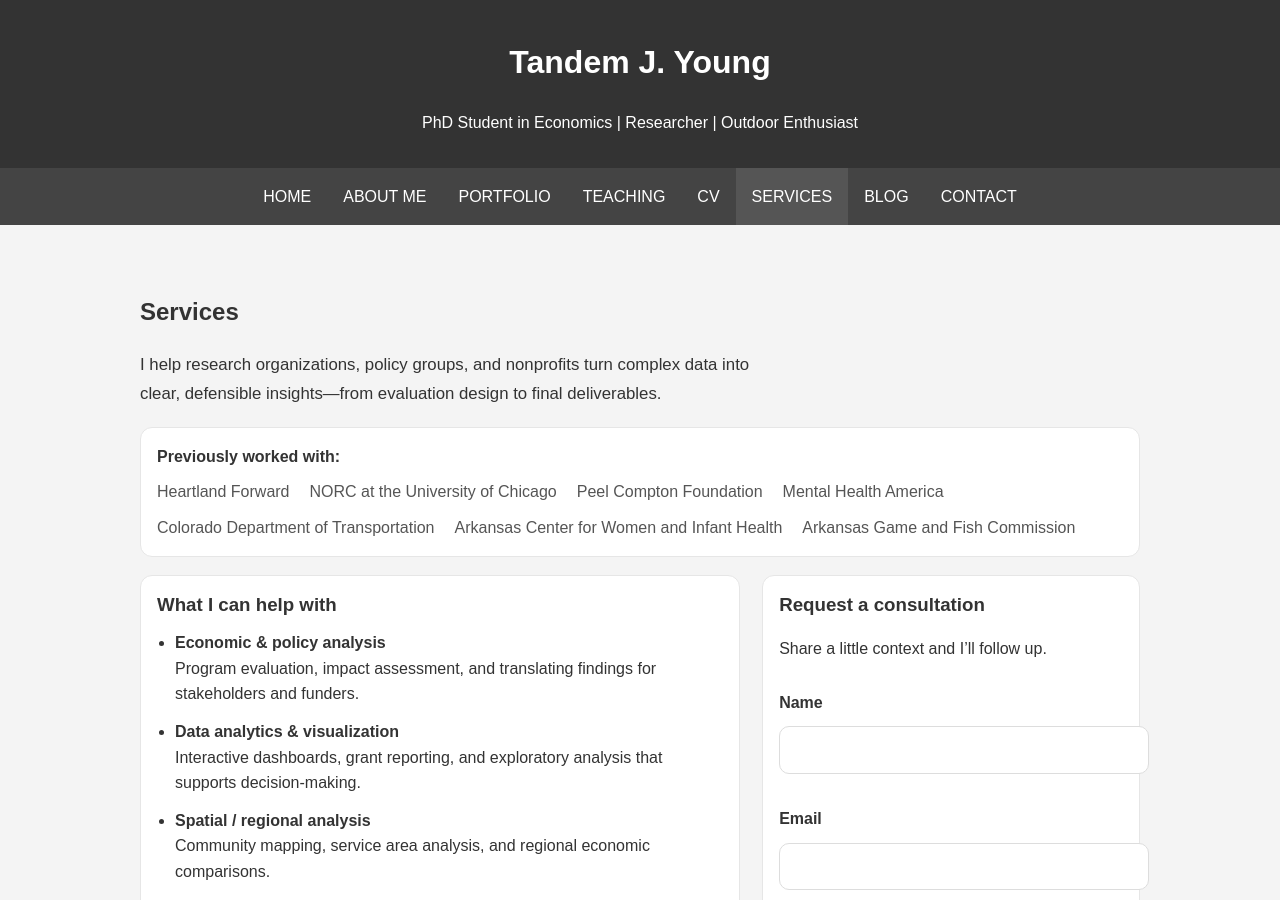
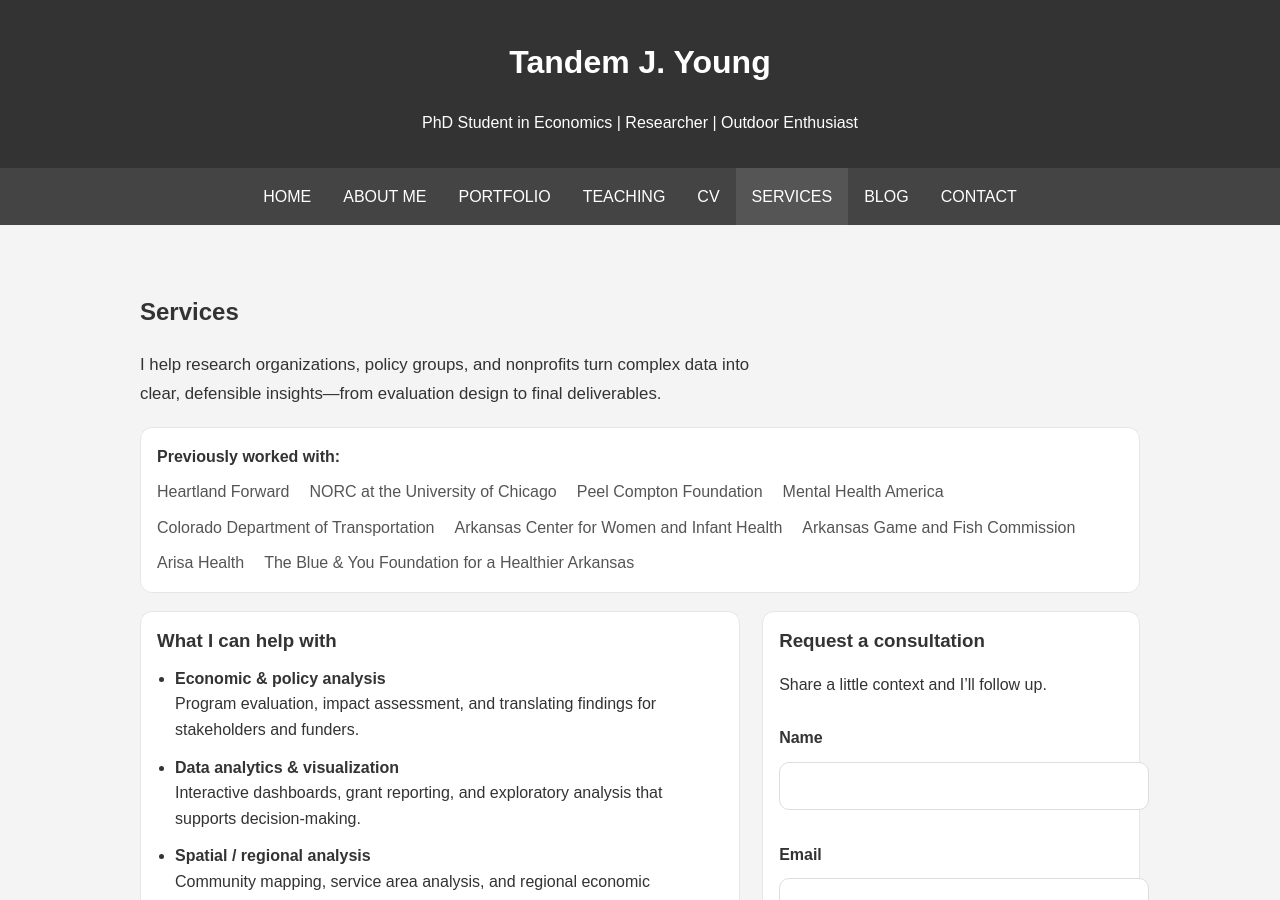
Before and after one commit to TandemYoung/tandemyoung.github.io, a Jekyll site: the page built from services.html, in a window 1280 px wide and 900 px high. Built offline with Jekyll 4.4.1, drawn with Linux system fonts in a browser that asks for light colours.

Commit message:
Add Arisa Health and Blue & You Foundation to social proof
https://claude.ai/code/session_01TWzAaDgZZHNXmMJ15DaeHY

```diff
--- a/services.html
+++ b/services.html
@@ -22,6 +22,8 @@ title: Tandem Young - Services
       <li>Colorado Department of Transportation</li>
       <li>Arkansas Center for Women and Infant Health</li>
       <li>Arkansas Game and Fish Commission</li>
+      <li>Arisa Health</li>
+      <li>The Blue & You Foundation for a Healthier Arkansas</li>
     </ul>
   </div>
 
```
